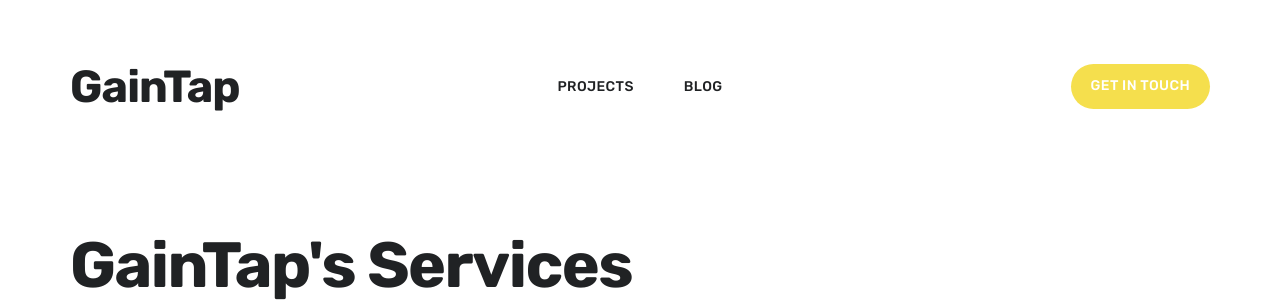
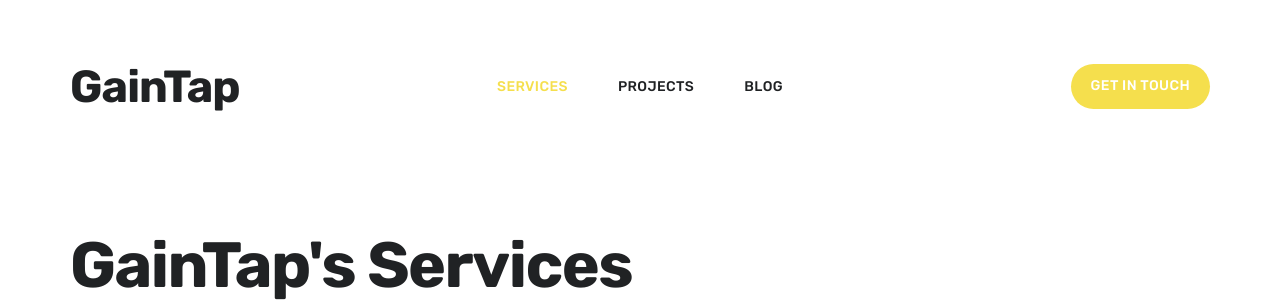
Before and after one commit to gaintap/gaintap.github.io, a Jekyll site: the page built from services/index.html, in a window 1280 px wide. Shown: the top 302 px of the page. Built offline with Jekyll 4.4.1, drawn with Linux system fonts in a browser that asks for light colours; nearby versions of some CDN libraries.

Commit message:
updates to services

```diff
--- a/_data/settings.yml
+++ b/_data/settings.yml
@@ -8,6 +8,8 @@
 
 menu_settings:
   menu_items:
+    - title: 'Services'
+      url: '/services/'
     - title: 'Projects'
       url: '/projects/'
     - title: 'Blog'
--- a/services/index.html
+++ b/services/index.html
@@ -7,7 +7,7 @@
 ---
 
 <div class="page-home">
-<!-- v 0.1 -->
+<!-- v 0.2 -->
     <section class="hero">
 		<div class="wrap grid">
 			<div class="title">
```
